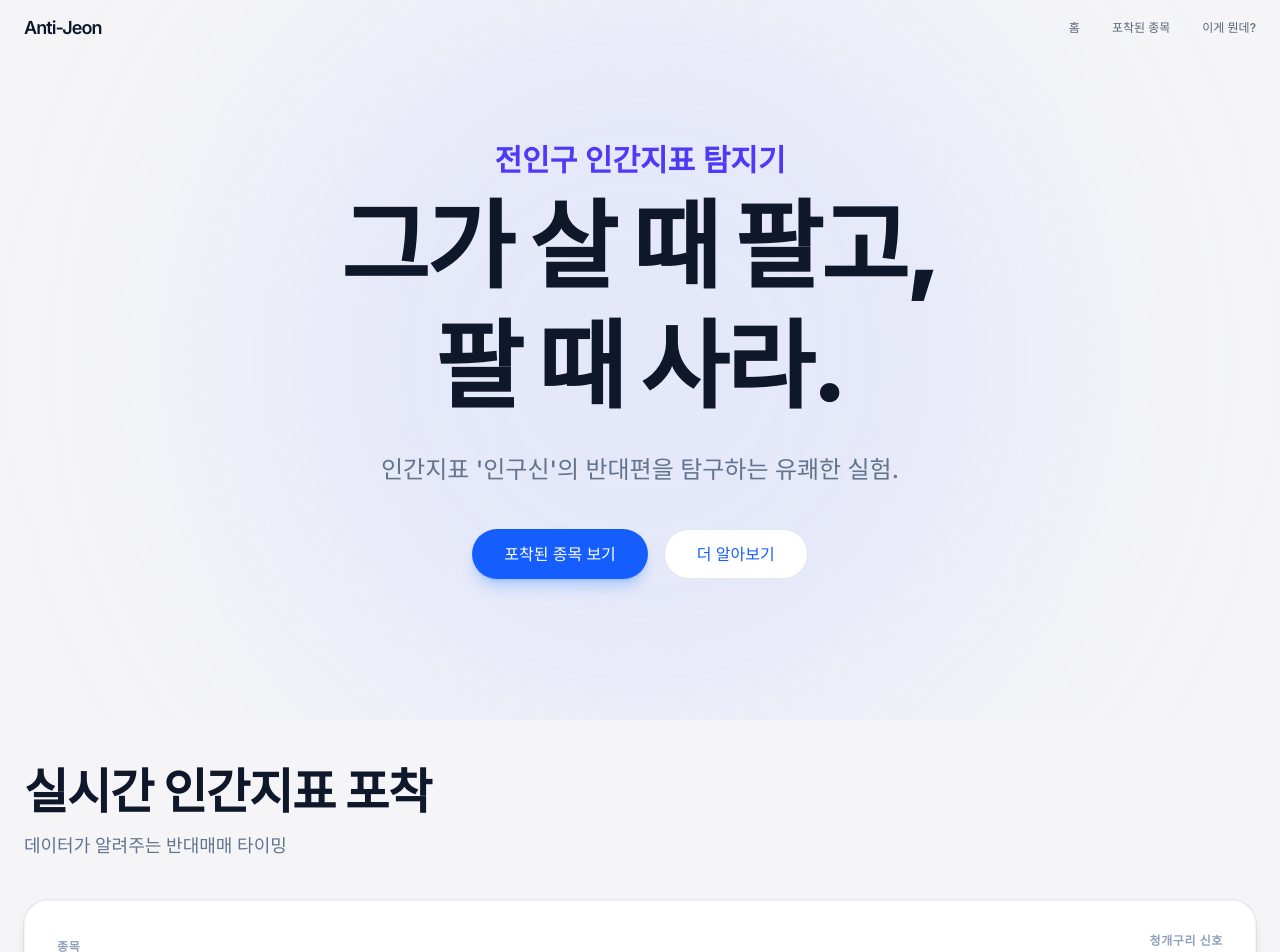
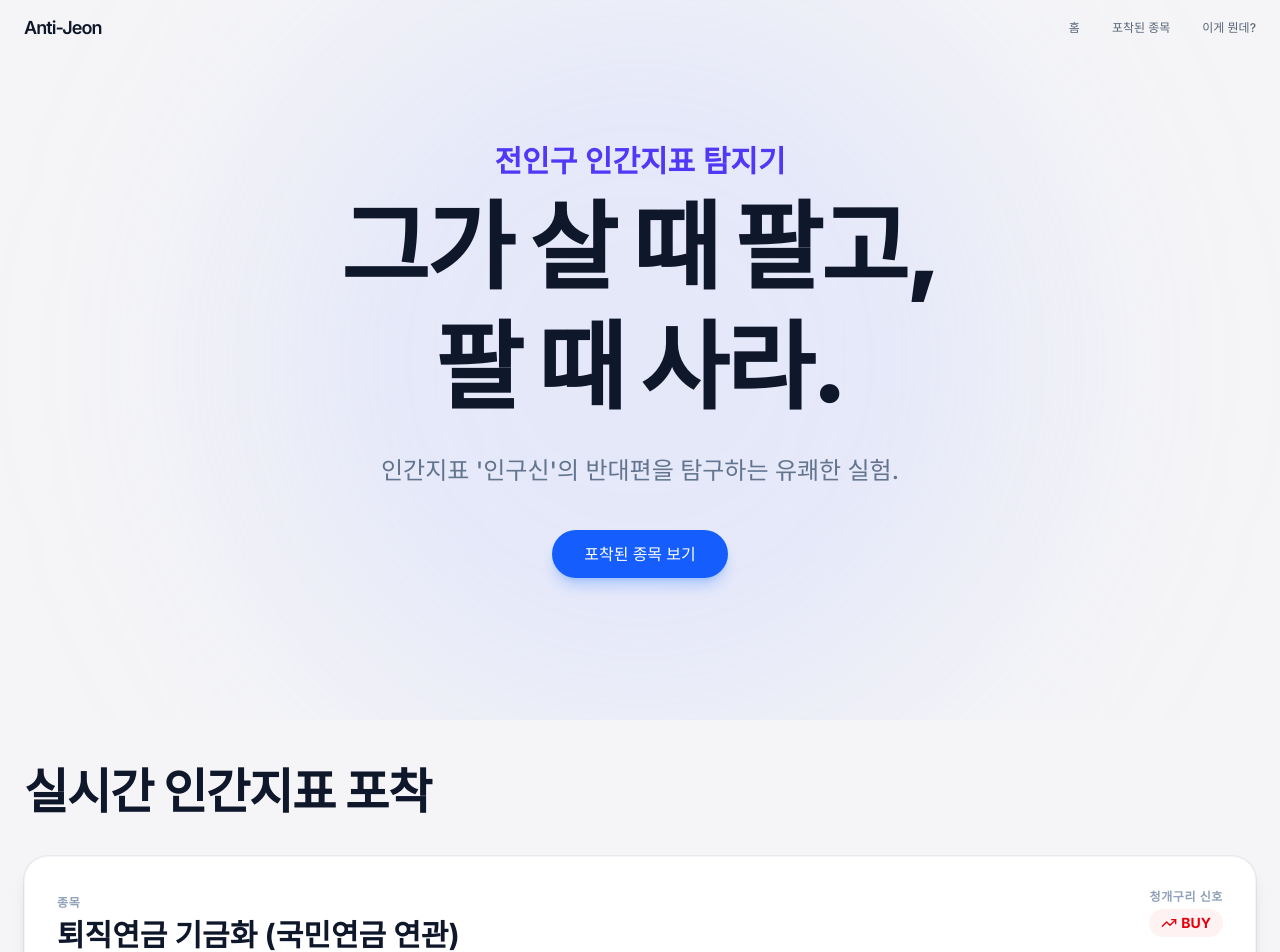
Before and after one commit to hounga13/anti-jeon-oracle, a React (Vite) app: page / in a window 1280 px wide. Shown: the top 952 px of the page. Built offline with nearby package versions, Linux system fonts and the light colour scheme.

Commit message:
fix: update UI based on user feedback (scroll, remove buttons)

```diff
--- a/src/components/BentoGrid.tsx
+++ b/src/components/BentoGrid.tsx
@@ -42,7 +42,7 @@ export function BentoGrid({ items, className }: BentoGridProps) {
     const [highlight] = items;
 
     return (
-        <div className={cn("w-full max-w-7xl mx-auto px-6 py-12", className)}>
+        <div id="analysis-section" className={cn("w-full max-w-7xl mx-auto px-6 py-12", className)}>
             <motion.div
                 initial={{ opacity: 0, y: 40 }}
                 whileInView={{ opacity: 1, y: 0 }}
@@ -51,7 +51,6 @@ export function BentoGrid({ items, className }: BentoGridProps) {
             >
                 <div className="mb-10">
                     <h2 className="text-3xl md:text-5xl font-bold text-slate-900 mb-4 tracking-tight">실시간 인간지표 포착</h2>
-                    <p className="text-lg text-slate-500 font-medium">데이터가 알려주는 반대매매 타이밍</p>
                 </div>
 
                 <div className="grid grid-cols-1 gap-8">
--- a/src/components/Hero.tsx
+++ b/src/components/Hero.tsx
@@ -34,11 +34,13 @@ export function Hero() {
                     transition={{ duration: 0.8, delay: 0.4, ease: "easeOut" }}
                     className="mt-10 flex gap-4 justify-center"
                 >
-                    <button className="px-8 py-3 rounded-full bg-blue-600 text-white font-medium text-sm md:text-base hover:bg-blue-700 transition-colors shadow-lg shadow-blue-500/30">
+                    <button
+                        onClick={() => {
+                            document.getElementById('analysis-section')?.scrollIntoView({ behavior: 'smooth' });
+                        }}
+                        className="px-8 py-3 rounded-full bg-blue-600 text-white font-medium text-sm md:text-base hover:bg-blue-700 transition-colors shadow-lg shadow-blue-500/30"
+                    >
                         포착된 종목 보기
-                    </button>
-                    <button className="px-8 py-3 rounded-full bg-white text-blue-600 font-medium text-sm md:text-base hover:bg-slate-50 transition-colors border border-slate-200">
-                        더 알아보기
                     </button>
                 </motion.div>
             </div>
```
